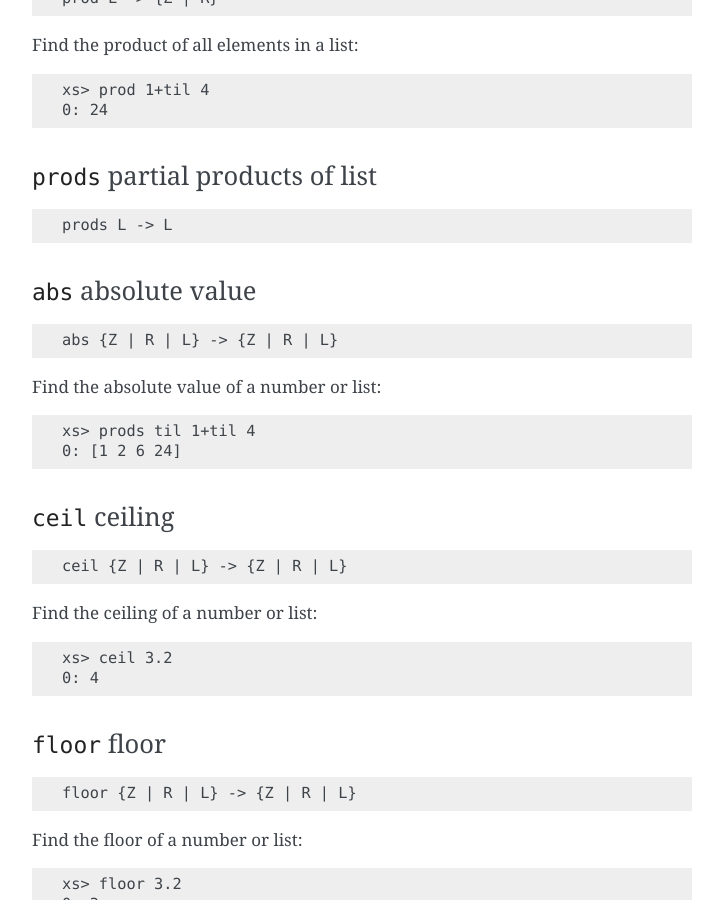
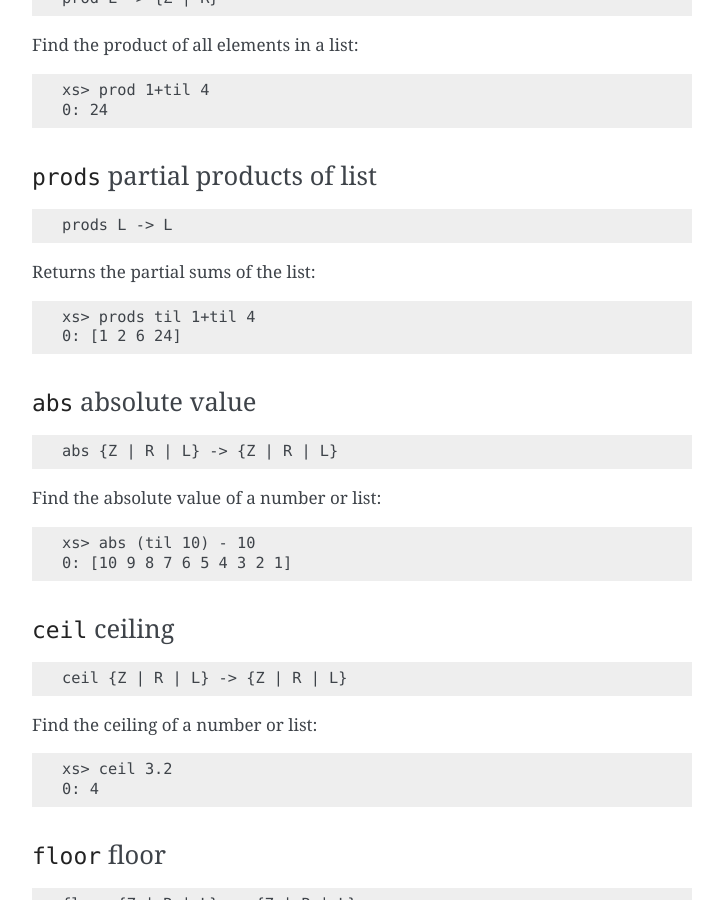
Before and after one commit to smabie/xs, a Sphinx documentation site: the page built from doc/reference.rst, in a window 1280 px wide and 900 px high, scrolled down 4257 px. Shown: the whole window, without its empty margins (388-1111 px from the left). Built offline with Sphinx 7.4.7, drawn with Linux system fonts in a browser that asks for light colours.

Commit message:
Update reference.rst
move the prods example from the abs section and add an abs example

```diff
--- a/doc/reference.rst
+++ b/doc/reference.rst
@@ -225,6 +225,11 @@ Find the product of all elements in a list: ::
 
    prods L -> L
 
+Returns the partial sums of the list: ::
+
+   xs> prods til 1+til 4
+   0: [1 2 6 24]
+
 ``abs`` absolute value
 -----------------------
 ::
@@ -233,8 +238,9 @@ Find the product of all elements in a list: ::
 
 Find the absolute value of a number or list: ::
 
-   xs> prods til 1+til 4
-   0: [1 2 6 24]
+   xs> abs (til 10) - 10
+   0: [10 9 8 7 6 5 4 3 2 1]
+
 
 ``ceil`` ceiling
 -----------------
```
